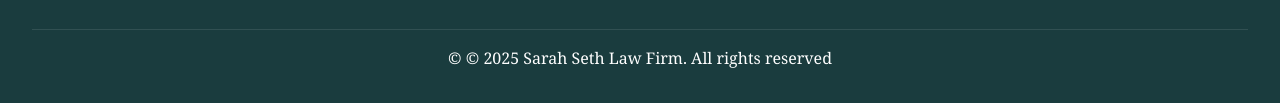
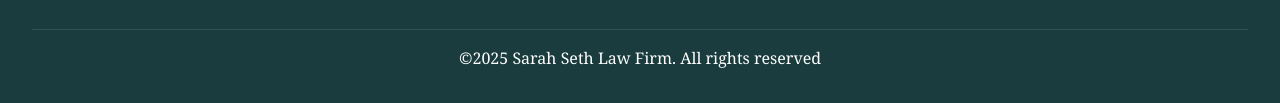
Before and after one commit to gloza11130/sarahserh, a plain HTML site: page contact_us.html in a window 1280 px wide. Shown: the part 1048-1151 px from the top of the page. Drawn offline with Linux system fonts and the light colour scheme.

Commit message:
Update contact_us.html

```diff
--- a/contact_us.html
+++ b/contact_us.html
@@ -348,7 +348,7 @@
         </div>
 
         <div class="copyright">
-            <p>&copy; © 2025 Sarah Seth Law Firm. All rights reserved</p>
+            <p>&copy;2025 Sarah Seth Law Firm. All rights reserved</p>
         </div>
     </footer>
 
```
